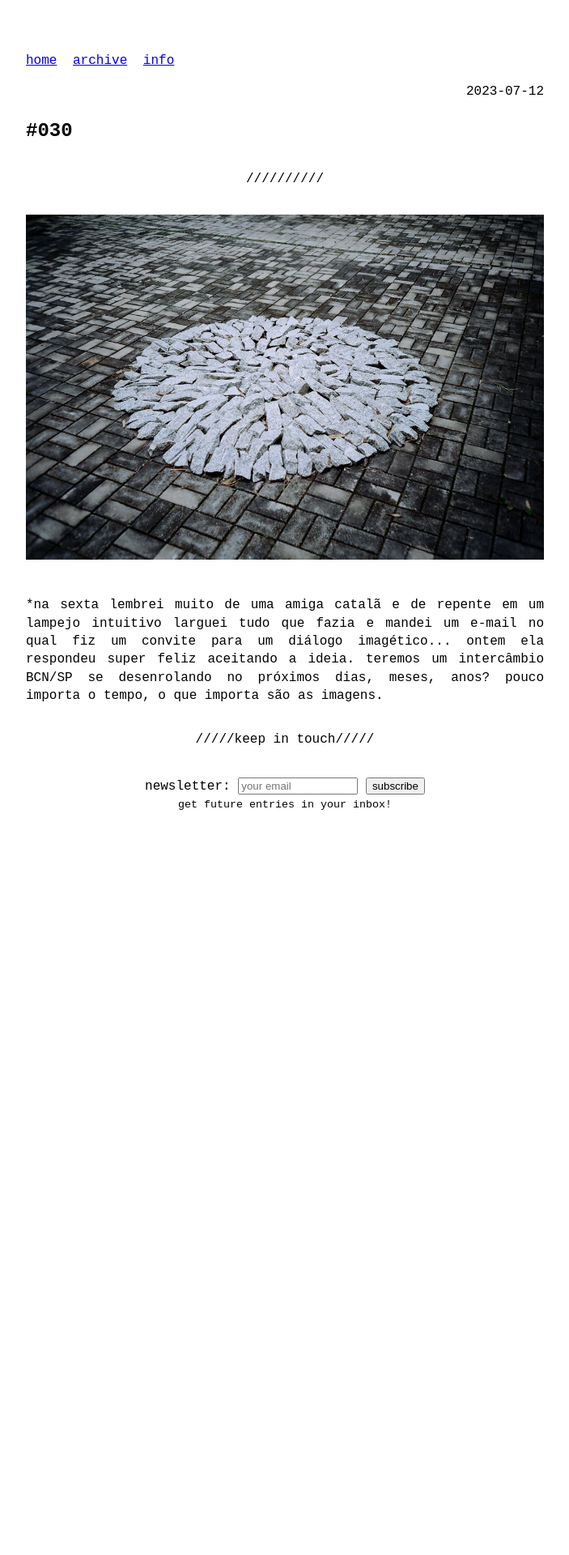
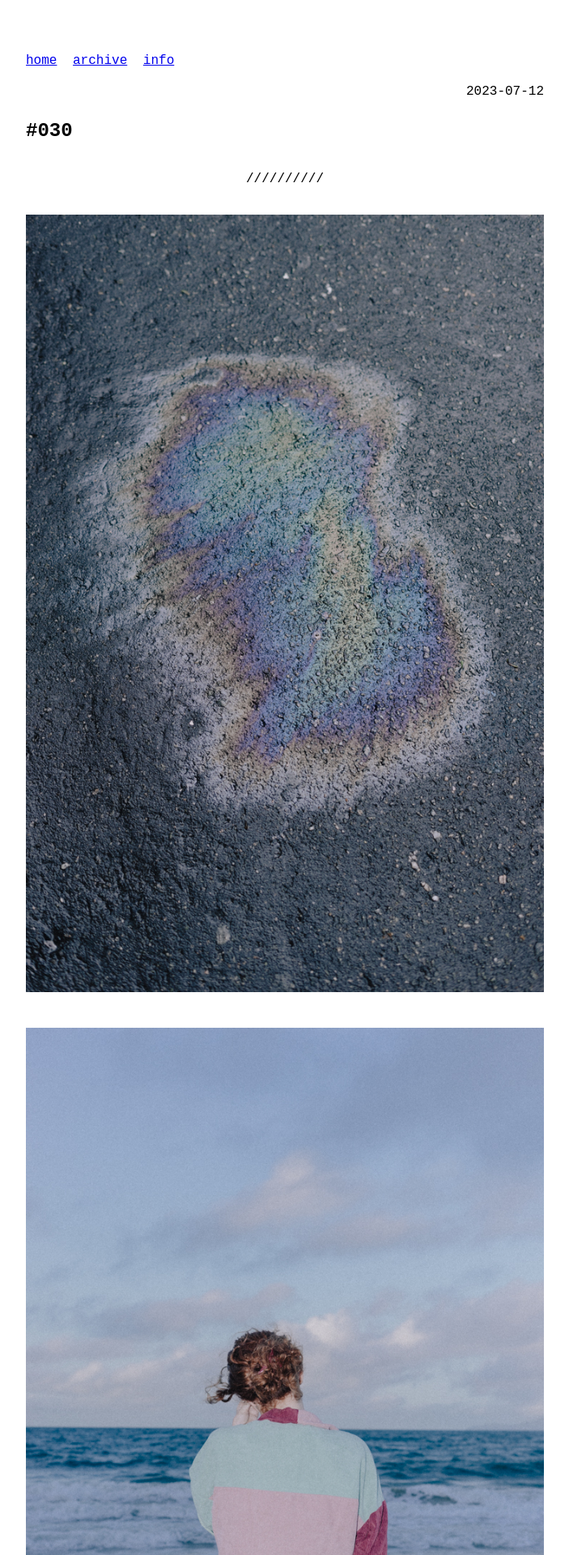
Before and after one commit to odaniloluna/odaniloluna.github.io, a Jekyll site: the page built from _posts/2023-07-12-#030.md, in a window 1280 px wide. Shown: the top 1920 px of the page at 81% size, without its empty margins (288-991 px from the left). Built offline with Jekyll 4.4.1, drawn with Linux system fonts in a browser that asks for light colours; before the commit the page ends 1072 px from its top, so only the background shows below that.

Commit message:
Update 2023-07-12-#030.md

```diff
--- a/_posts/2023-07-12-#030.md
+++ b/_posts/2023-07-12-#030.md
@@ -5,7 +5,12 @@ slug: #030
 ---
 ---
 <p class="description" style="text-align: justify;">
-<img src="/assets/danilo-luna-earlyworks-01.jpg" />
+<img src="/assets/danilo-luna-snapshots-20.jpg" />
+<br>
+<br>
+<img src="/assets/danilo-luna-snapshots-21.jpg" />
 <br>
 <br>
 *na sexta lembrei muito de uma amiga catalã e de repente em um lampejo intuitivo larguei tudo que fazia e mandei um e-mail no qual fiz um convite para um diálogo imagético... ontem ela respondeu super feliz aceitando a ideia. teremos um intercâmbio BCN/SP se desenrolando no próximos dias, meses, anos? pouco importa o tempo, o que importa são as imagens.
+<br>
+<br>
```
